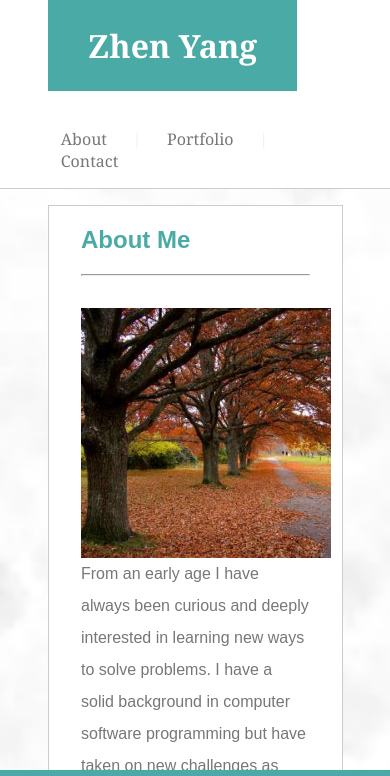
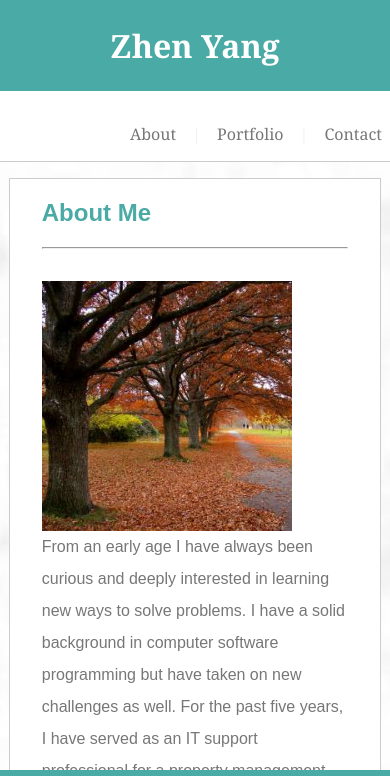
Before and after one commit to zhenyang9261/web-hw2-responsive-portfolio, a plain HTML site: page index.html in a window 390 px wide. Shown: the top 776 px of the page. Drawn offline with Linux system fonts and the light colour scheme.

Commit message:
Added screen size 640px styles

```diff
--- a/assets/css/style.css
+++ b/assets/css/style.css
@@ -9,6 +9,7 @@ body {
     padding: 0;
     width:100%;
     height: 100%;
+    position: relative;
 }
 
 /* ------------- Header ----------- */
@@ -18,6 +19,8 @@ header {
     width: 100% !important;
     border-bottom: 1px solid #cccccc;
     margin: 0;
+    position: fixed;
+    top: 0;
 }
 
 .header-content {
@@ -59,10 +62,10 @@ header {
     clear: both;
     background-color: #ffffff;
     width: 75%;
-    margin: 1rem 3rem;
+    margin: 6rem 3rem 5.5rem 3rem; /* main content in between sticky header and footer */
     overflow: auto;
     border: 1px solid #cccccc;
-    margin-bottom: 5.5rem; /* end above the sticky footer */
+
 }
 
 /* ------------- Section and Section Header ----------- */
@@ -171,3 +174,54 @@ input {
     color: #4aaaa5;
     font-weight: bold;
 }
+
+/* ------------ Screen size 768px - 980px ---------------- */
+@media screen and (max-width: 768px) {
+
+    .main-content {
+        width: 95%;
+        margin: 6rem auto 5.5rem auto;
+    }
+}
+
+/* ------------ Screen size 640px - 767px ---------------- */
+@media screen and (max-width: 640px) {
+
+    header {
+        position: static; /* header not sticky in small screens */
+    }
+
+    .header-content {
+        margin: 0;
+    }
+
+    .name {
+        display: block;
+        width: 100%;
+        text-align: center;
+        float: none;
+        padding: 1.5rem 0;
+    }
+
+    .nav-area {
+        width: 100%;
+        text-align: center;
+    }
+
+    .nav {
+        display: block;
+        clear: both;
+        padding: 1rem 0 0 0;
+    }
+
+    .nav li {
+        margin: 0 0.5rem;
+        text-align: center;
+    }
+
+    .main-content {
+        width: 95%;
+        margin: 1rem auto 5.5rem auto;
+    }
+
+}
```
